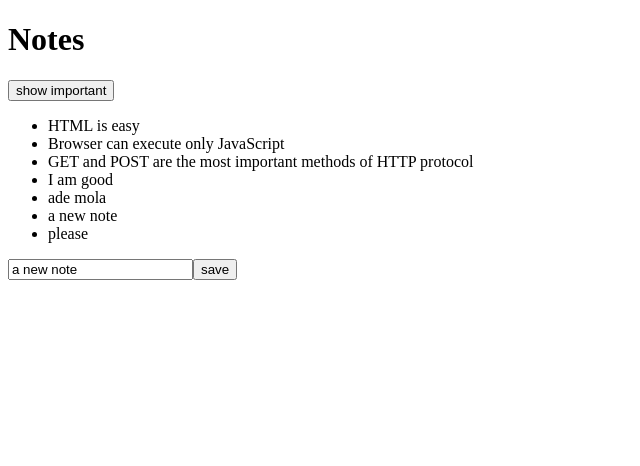
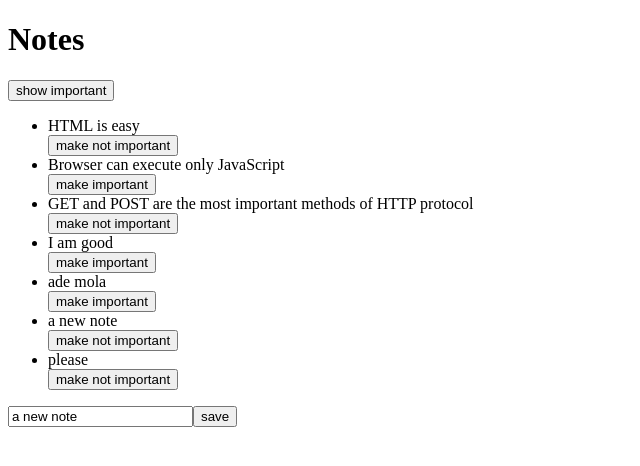
Before and after one commit to Ademola101/React-collection, a React (Create React App) app: page / in a window 1280 px wide. Shown: the top 466 px of the page, without its empty margins (0-640 px from the left). Built offline with nearby package versions, Linux system fonts and the light colour scheme; data requests are answered from the project's data file.

Commit message:
importance lable

```diff
--- a/src/components/Note.js
+++ b/src/components/Note.js
@@ -1,8 +1,14 @@
 import React from "react"
 
-const Note = ({note}) => {
-  return (
+const Note = ({note, toggleImportance}) => {
+
+  const label = note.important ? "make not important" : "make important"
+  return (<>
+
+
     <li> {note.content}</li>
+    <button onClick={toggleImportance}>{label} </button>
+    </>
   )
 
 };
```
